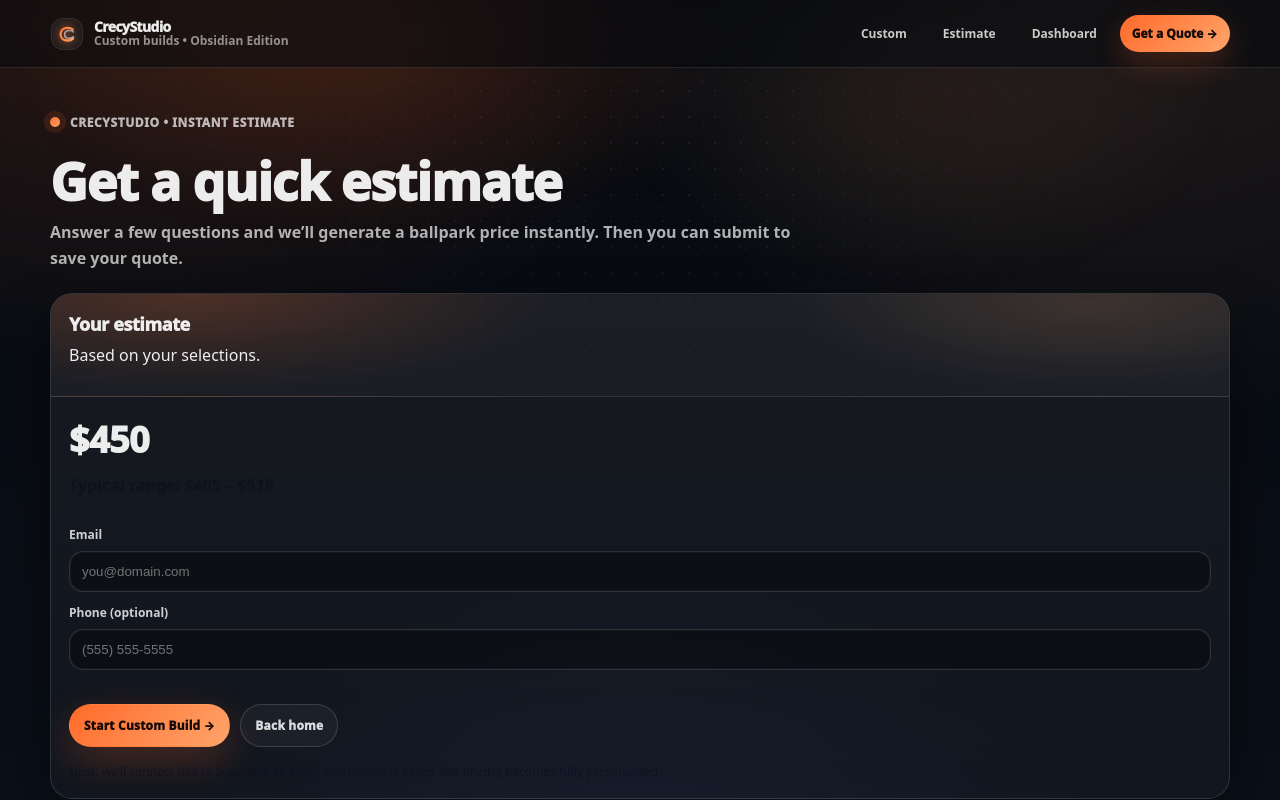
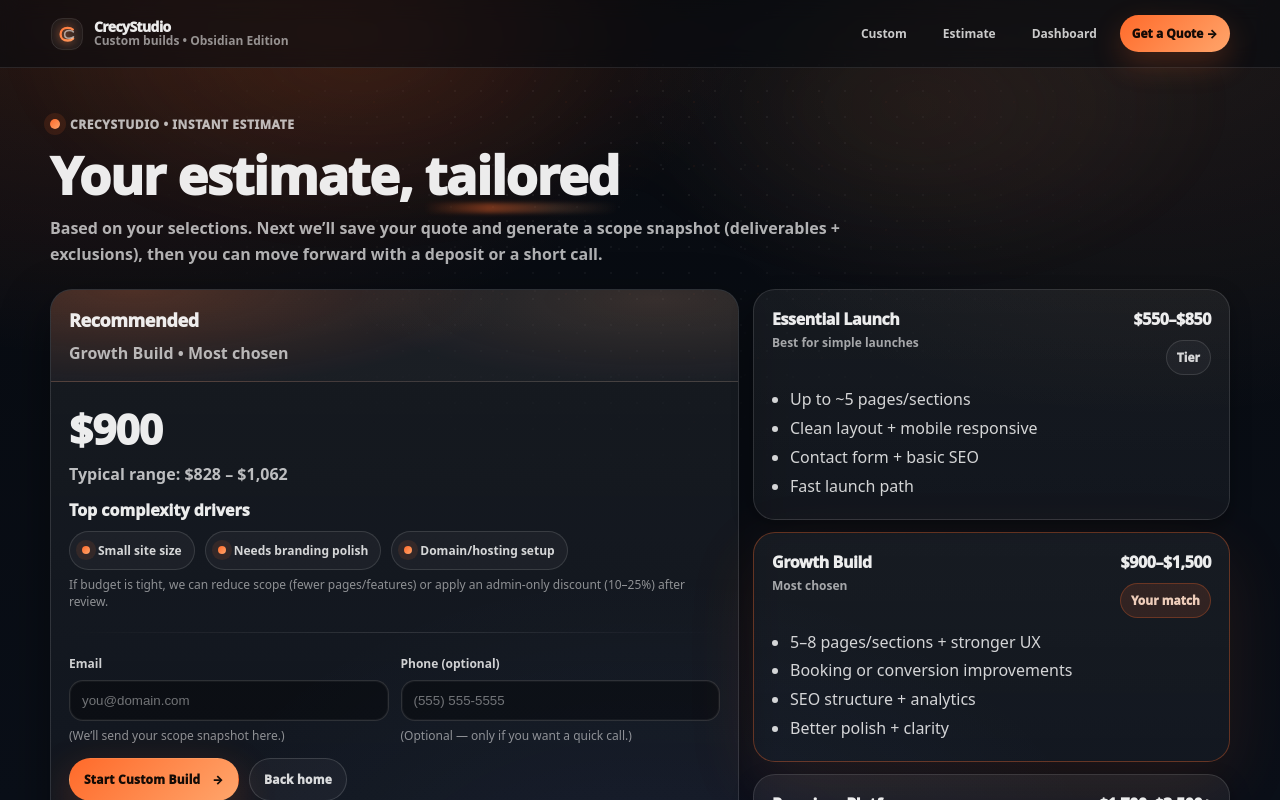
Before and after one commit to kkoly10/website-builder, a Next.js app: page /estimate in a window 1280 px wide. Shown: the top 800 px of the page. Built offline with nearby package versions, Linux system fonts and the light colour scheme.

Commit message:
Update EstimateClient.tsx

```diff
--- a/app/estimate/EstimateClient.tsx
+++ b/app/estimate/EstimateClient.tsx
@@ -11,10 +11,12 @@ type Intake = {
   intentOther: string;
   websiteType: string;
   pages: string;
+
   booking: boolean;
   payments: boolean;
   blog: boolean;
   membership: boolean;
+
   wantsAutomation: string;
   hasBrand: string;
   contentReady: string;
@@ -33,9 +35,62 @@ function pick(params: SearchParams, key: string) {
   const v = params?.[key];
   return Array.isArray(v) ? (v[0] ?? "") : (v ?? "");
 }
-
 function asBool(v: string) {
   return v === "1" || v === "true" || v === "yes" || v === "on";
+}
+
+type TierKey = "essential" | "growth" | "premium";
+
+const TIERS: Record<
+  TierKey,
+  {
+    name: string;
+    range: [number, number];
+    label: string;
+    bullets: string[];
+    revisionLabel: string;
+  }
+> = {
+  essential: {
+    name: "Essential Launch",
+    range: [550, 850],
+    label: "Best for simple launches",
+    bullets: [
+      "Up to ~5 pages/sections",
+      "Clean layout + mobile responsive",
+      "Contact form + basic SEO",
+      "Fast launch path",
+    ],
+    revisionLabel: "1 revision round (structured)",
+  },
+  growth: {
+    name: "Growth Build",
+    range: [900, 1500],
+    label: "Most chosen",
+    bullets: [
+      "5–8 pages/sections + stronger UX",
+      "Booking or conversion improvements",
+      "SEO structure + analytics",
+      "Better polish + clarity",
+    ],
+    revisionLabel: "2 revision rounds (structured)",
+  },
+  premium: {
+    name: "Premium Platform",
+    range: [1700, 3500],
+    label: "Best for scale",
+    bullets: [
+      "Custom features + integrations",
+      "Performance focus + advanced UI",
+      "Payments/membership/automation options",
+      "More complex workflows",
+    ],
+    revisionLabel: "2–3 revision rounds (by scope)",
+  },
+};
+
+function clamp(n: number, a: number, b: number) {
+  return Math.max(a, Math.min(b, n));
 }
 
 export default function EstimateClient(props: Props) {
@@ -49,10 +104,12 @@ export default function EstimateClient(props: Props) {
       intentOther: pick(sp, "intentOther") || "",
       websiteType: pick(sp, "websiteType") || "business",
       pages: pick(sp, "pages") || "1-3",
+
       booking: asBool(pick(sp, "booking")),
       payments: asBool(pick(sp, "payments")),
       blog: asBool(pick(sp, "blog")),
       membership: asBool(pick(sp, "membership")),
+
       wantsAutomation: pick(sp, "wantsAutomation") || "no",
       hasBrand: pick(sp, "hasBrand") || "no",
       contentReady: pick(sp, "contentReady") || "some",
@@ -64,87 +121,231 @@ export default function EstimateClient(props: Props) {
     };
   }, [props.intake, props.searchParams]);
 
-  const [email, setEmail] = useState(props.leadEmail || pick(props.searchParams || {}, "leadEmail") || "");
-  const [phone, setPhone] = useState(props.leadPhone || pick(props.searchParams || {}, "leadPhone") || "");
+  const [email, setEmail] = useState(
+    props.leadEmail || pick(props.searchParams || {}, "leadEmail") || ""
+  );
+  const [phone, setPhone] = useState(
+    props.leadPhone || pick(props.searchParams || {}, "leadPhone") || ""
+  );
 
-  // NOTE: estimate logic is intentionally simple right now.
-  // Next step: real pricing rules based on selections (we’ll do that next).
-  const estimate = useMemo(() => {
-    let base = 450;
+  const result = useMemo(() => {
+    // Base aligned with System 2 entry
+    let score = 0;
+    let price = 550;
+
+    const why: string[] = [];
 
     // pages
-    if (intake.pages === "4-6") base += 250;
-    if (intake.pages === "7-10") base += 600;
-    if (intake.pages === "10+") base += 1000;
+    if (intake.pages === "1-3") {
+      score += 0;
+      price += 0;
+      why.push("Small site size");
+    } else if (intake.pages === "4-6") {
+      score += 1;
+      price += 220;
+      why.push("More pages/sections");
+    } else if (intake.pages === "7-10") {
+      score += 2;
+      price += 520;
+      why.push("Larger site size");
+    } else if (intake.pages === "10+") {
+      score += 3;
+      price += 900;
+      why.push("High page count");
+    }
 
     // features
-    if (intake.booking) base += 150;
-    if (intake.payments) base += 250;
-    if (intake.blog) base += 120;
-    if (intake.membership) base += 400;
+    if (intake.booking) {
+      score += 1;
+      price += 180;
+      why.push("Booking / scheduling");
+    }
+    if (intake.payments) {
+      score += 2;
+      price += 320;
+      why.push("Payments");
+    }
+    if (intake.membership) {
+      score += 2;
+      price += 520;
+      why.push("Membership / gated content");
+    }
+    if (intake.blog) {
+      score += 1;
+      price += 140;
+      why.push("Blog / CMS structure");
+    }
 
     // automation
-    if (intake.wantsAutomation === "yes") base += 200;
+    if (intake.wantsAutomation === "yes") {
+      score += 1;
+      price += 220;
+      why.push("Automation (workflows/integrations)");
+    }
+
+    // content readiness
+    if (intake.contentReady === "no") {
+      score += 1;
+      price += 180;
+      why.push("Content not ready");
+    } else if (intake.contentReady === "some") {
+      score += 0;
+    } else if (intake.contentReady === "yes") {
+      score += 0;
+    }
+
+    // brand
+    if (intake.hasBrand === "no") {
+      score += 1;
+      price += 160;
+      why.push("Needs branding polish");
+    }
+
+    // domain/hosting
+    if (intake.domainHosting === "no") {
+      score += 1;
+      price += 120;
+      why.push("Domain/hosting setup");
+    }
 
     // timeline
-    if (intake.timeline === "rush") base += 250;
+    if (intake.timeline === "rush") {
+      score += 2;
+      price += 360;
+      why.push("Rush timeline");
+    } else if (intake.timeline === "1w") {
+      score += 1;
+      price += 220;
+      why.push("Tight timeline");
+    }
 
-    // clamp
-    const min = 450;
-    const max = 3500;
-    const total = Math.max(min, Math.min(max, base));
+    // budget signal (doesn't directly lower price; affects recommendation & range)
+    const budget = intake.budget;
+    const budgetTight =
+      budget === "under-500" || budget === "500-1000" || budget === "under-1000";
+    const budgetHigh = budget === "2000+" || budget === "3500+";
+
+    // Determine tier
+    let tier: TierKey = "essential";
+    if (score >= 5) tier = "premium";
+    else if (score >= 2) tier = "growth";
+
+    // price clamp by tier band with slight flexibility
+    const band = TIERS[tier].range;
+    const softMin = band[0];
+    const softMax = band[1];
+
+    // Keep within sensible bounds, but allow premium to go beyond 3500 a bit
+    const hardMax = tier === "premium" ? 5000 : 3500;
+    price = clamp(price, 450, hardMax);
+
+    // anchor the displayed "recommended" inside the tier band if close
+    // (still respects feature adds)
+    const displayed = clamp(price, softMin, tier === "premium" ? hardMax : softMax);
+
+    // range
+    const low = Math.round(displayed * 0.92);
+    const high = Math.round(displayed * 1.18);
+
+    // If budget is tight, we don’t “lie” — we show the real estimate but hint scope trade-offs.
+    const note = budgetTight
+      ? "If budget is tight, we can reduce scope (fewer pages/features) or apply an admin-only discount (10–25%) after review."
+      : budgetHigh
+      ? "You’ll likely benefit from stronger UX polish and performance work."
+      : "We’ll confirm scope and lock in the final quote after review.";
+
+    // highlight complexity drivers (top 3)
+    const drivers = why.slice(0, 3);
 
     return {
-      total,
-      rangeLow: Math.round(total * 0.9),
-      rangeHigh: Math.round(total * 1.15),
+      tier,
+      displayed,
+      low,
+      high,
+      score,
+      drivers,
+      note,
     };
   }, [intake]);
 
   return (
-    <main className="container" style={{ padding: "42px 0 80px" }}>
+    <main className="container" style={{ padding: "44px 0 86px" }}>
       <div className="kicker">
         <span className="kickerDot" aria-hidden="true" />
         CrecyStudio • Instant Estimate
       </div>
 
-      <div style={{ height: 12 }} />
+      <h1 className="h1" style={{ marginTop: 14 }}>
+        Your estimate, <span className="underline">tailored</span>
+      </h1>
 
-      <h1 className="h1">Get a quick estimate</h1>
-      <p className="p" style={{ maxWidth: 760, marginTop: 10 }}>
-        Answer a few questions and we’ll generate a ballpark price instantly. Then you can submit to save your quote.
+      <p className="p" style={{ maxWidth: 840, marginTop: 12 }}>
+        Based on your selections. Next we’ll save your quote and generate a scope snapshot (deliverables + exclusions),
+        then you can move forward with a deposit or a short call.
       </p>
 
       <div style={{ height: 22 }} />
 
-      <section className="panel">
-        <div className="panelHeader">
-          <h2 className="h2">Your estimate</h2>
-          <p className="pDark" style={{ marginTop: 8 }}>
-            Based on your selections.
-          </p>
-        </div>
+      {/* TOP GRID */}
+      <div className="estimateGrid">
+        {/* LEFT: Estimate panel */}
+        <section className="panel">
+          <div className="panelHeader">
+            <h2 className="h2">Recommended</h2>
+            <p className="p" style={{ marginTop: 8 }}>
+              {TIERS[result.tier].name} • {TIERS[result.tier].label}
+            </p>
+          </div>
 
-        <div className="panelBody">
-          <div style={{ display: "grid", gap: 10 }}>
-            <div style={{ fontSize: 36, fontWeight: 950, letterSpacing: -0.6 }}>
-              ${estimate.total.toLocaleString()}
-            </div>
-            <div style={{ color: "rgba(11,16,32,.72)", fontWeight: 800 }}>
-              Typical range: ${estimate.rangeLow.toLocaleString()} – ${estimate.rangeHigh.toLocaleString()}
+          <div className="panelBody">
+            <div className="bigPrice">${result.displayed.toLocaleString()}</div>
+            <div className="rangeLine">
+              Typical range: ${result.low.toLocaleString()} – ${result.high.toLocaleString()}
             </div>
 
-            <div style={{ height: 10 }} />
+            <div className="drivers">
+              <div className="driversTitle">Top complexity drivers</div>
+              <div className="driversRow">
+                {result.drivers.length ? (
+                  result.drivers.map((d) => (
+                    <span className="driverPill" key={d}>
+                      <span className="driverDot" aria-hidden="true" />
+                      {d}
+                    </span>
+                  ))
+                ) : (
+                  <span className="driverPill">
+                    <span className="driverDot" aria-hidden="true" />
+                    Standard build
+                  </span>
+                )}
+              </div>
+              <div className="helpText">{result.note}</div>
+            </div>
 
-            <div style={{ display: "grid", gap: 12 }}>
+            <div className="hr" />
+
+            <div className="formGrid">
               <div>
                 <div className="fieldLabel">Email</div>
-                <input className="input" value={email} onChange={(e) => setEmail(e.target.value)} placeholder="you@domain.com" />
+                <input
+                  className="input"
+                  value={email}
+                  onChange={(e) => setEmail(e.target.value)}
+                  placeholder="you@domain.com"
+                />
+                <div className="helpText">(We’ll send your scope snapshot here.)</div>
               </div>
 
               <div>
                 <div className="fieldLabel">Phone (optional)</div>
-                <input className="input" value={phone} onChange={(e) => setPhone(e.target.value)} placeholder="(555) 555-5555" />
+                <input
+                  className="input"
+                  value={phone}
+                  onChange={(e) => setPhone(e.target.value)}
+                  placeholder="(555) 555-5555"
+                />
+                <div className="helpText">(Optional — only if you want a quick call.)</div>
               </div>
             </div>
 
@@ -152,19 +353,85 @@ export default function EstimateClient(props: Props) {
 
             <div className="row">
               <Link className="btn btnPrimary" href="/build">
-                Start Custom Build →
+                Start Custom Build <span className="btnArrow">→</span>
               </Link>
               <Link className="btn btnGhost" href="/">
                 Back home
               </Link>
             </div>
 
-            <div style={{ fontSize: 12, color: "rgba(11,16,32,.62)", marginTop: 6 }}>
-              Next: we’ll connect this to Supabase so every submission is saved and pricing becomes fully personalized.
+            <div className="pTiny" style={{ marginTop: 10 }}>
+              Next step: we’ll connect this to Supabase so submissions are saved and PIE can generate a consultant-grade recommendation.
+            </div>
+          </div>
+        </section>
+
+        {/* RIGHT: Tier cards */}
+        <aside className="tierStack">
+          <TierMini
+            tierKey="essential"
+            active={result.tier === "essential"}
+            note="$550–$850"
+          />
+          <TierMini
+            tierKey="growth"
+            active={result.tier === "growth"}
+            note="$900–$1,500"
+            hot
+          />
+          <TierMini
+            tierKey="premium"
+            active={result.tier === "premium"}
+            note="$1,700–$3,500+"
+          />
+
+          <div className="miniInfo">
+            <div className="miniInfoTitle">Revision policy</div>
+            <div className="miniInfoText">{TIERS[result.tier].revisionLabel}</div>
+            <div className="miniInfoText" style={{ marginTop: 8 }}>
+              You’ll also get a “Scope Snapshot” that lists deliverables and exclusions — so there are no arguments later.
+            </div>
+          </div>
+        </aside>
+      </div>
+    </main>
+  );
+}
+
+function TierMini({
+  tierKey,
+  active,
+  note,
+  hot,
+}: {
+  tierKey: TierKey;
+  active?: boolean;
+  note: string;
+  hot?: boolean;
+}) {
+  const t = TIERS[tierKey];
+  return (
+    <div className={`card cardHover tierMini ${active ? "tierActive" : ""}`}>
+      <div className="cardInner">
+        <div className="tierMiniHead">
+          <div>
+            <div className="tierName">{t.name}</div>
+            <div className="tierSub">{t.label}</div>
+          </div>
+          <div style={{ textAlign: "right" }}>
+            <div className="tierPrice">{note}</div>
+            <div className={`badge ${hot ? "badgeHot" : ""}`} style={{ marginTop: 10 }}>
+              {active ? "Your match" : hot ? "Most chosen" : "Tier"}
             </div>
           </div>
         </div>
-      </section>
-    </main>
+
+        <ul className="tierList" style={{ marginTop: 10 }}>
+          {t.bullets.map((b) => (
+            <li key={b}>{b}</li>
+          ))}
+        </ul>
+      </div>
+    </div>
   );
 }
```
